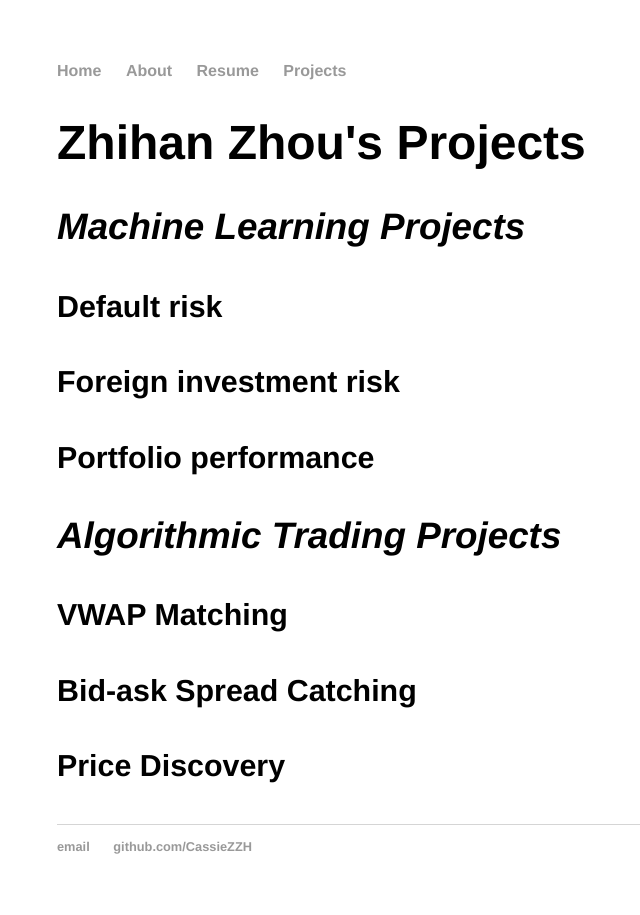
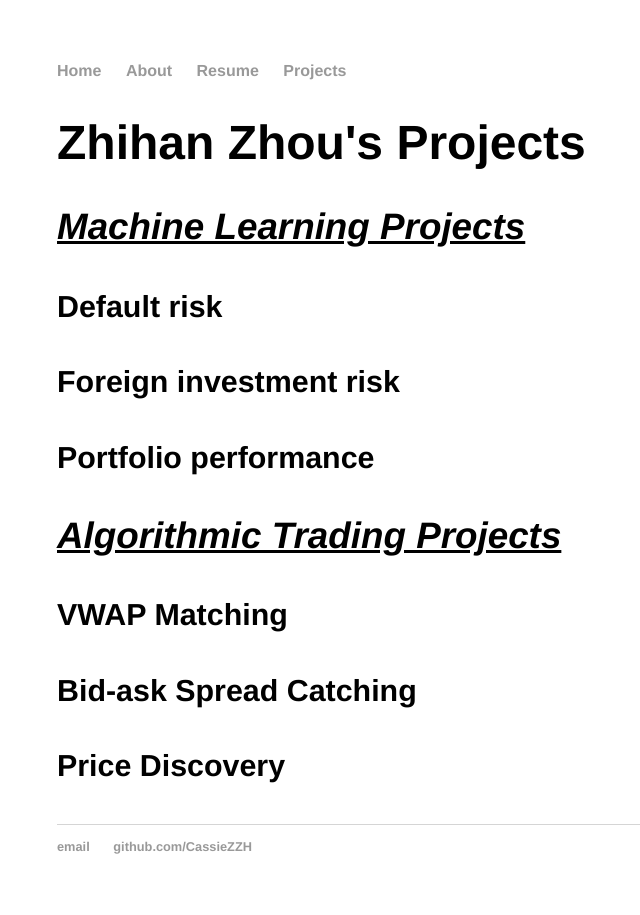
Before and after one commit to CassieZZH/CassieZZH.github.io, a Jekyll site: the page built from projects/index.html, in a window 1280 px wide. Shown: the whole page, without its empty margins (135-775 px from the left). Built offline with Jekyll 4.4.1, drawn with Linux system fonts in a browser that asks for light colours.

```diff
--- a/projects/index.html
+++ b/projects/index.html
@@ -6,7 +6,7 @@ title: Zhihan Zhou's Projects
 <div class="projects">
     <h1>Zhihan Zhou's Projects</h1>
 
-    <h3><em>Machine Learning Projects</em></h3>
+    <h3><em><u>Machine Learning Projects</u></em></h3>
 
     <h4>Default risk</h4>
     <p>
@@ -17,7 +17,7 @@ title: Zhihan Zhou's Projects
     <h4>Portfolio performance</h4>
     <p>
 
-    <h3><em>Algorithmic Trading Projects</em></h3>
+    <h3><em><u>Algorithmic Trading Projects</u></em></h3>
 
     <h4>VWAP Matching</h4>
     <p>
```
